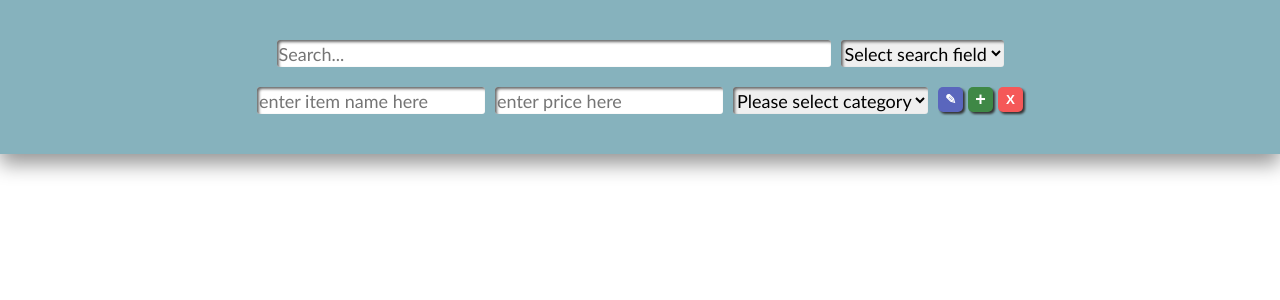
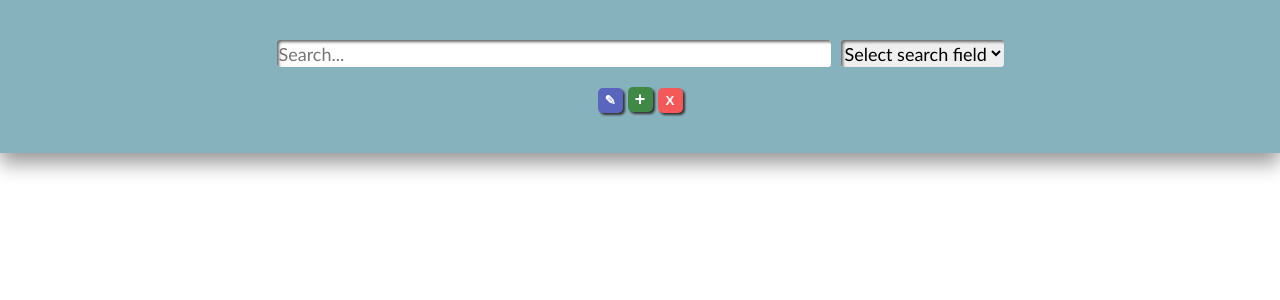
Before and after one commit to zain-711/First-vscode-project, a React (Create React App) app in the folder my-app/: page / in a window 1280 px wide. Shown: the top 300 px of the page. Built offline with nearby package versions, Linux system fonts and the light colour scheme.

Commit message:
Search bar componentand seperate css file created.

```diff
--- a/my-app/src/App.css
+++ b/my-app/src/App.css
@@ -1,33 +1,5 @@
-.NavigationBar {
+/* .EditBar {
   display: flex;
-  flex-direction: column;
-  justify-content: center;
-  align-items: center;
-  background-color: #86b2bd;
-  filter: drop-shadow(0px 10px 10px rgb(150, 150, 150));
-}
-
-.Searchbars {
-  display: flex;
-  flex-direction: row;
-  margin-bottom: 20px;
-}
-
-.search {
-  margin-right: 10px;
-  width: 550px;
-  height: 25px;
-  box-shadow: inset 2px 2px 3px rgb(105, 105, 105);
-  border: 0;
-  border-radius: 3px;
-  font-family: "Trebuchet MS";
-  font-size: large;
-}
-
-.EditBar {
-  display: flex;
-  /* width: 800px;
-  justify-content: center; */
 }
 .name {
   height: 25px;
@@ -58,6 +30,14 @@
   border-radius: 3px;
   font-family: "Trebuchet MS";
   font-size: large;
+} */
+.NavigationBar {
+  display: flex;
+  flex-direction: column;
+  justify-content: center;
+  align-items: center;
+  background-color: #86b2bd;
+  filter: drop-shadow(0px 10px 10px rgb(150, 150, 150));
 }
 
 #add {
@@ -125,13 +105,3 @@
   filter: drop-shadow(1px 1px 1px rgb(51, 51, 51));
   transform: translateY(1px);
 }
-
-#search-field-choice {
-  height: 27px;
-  width: auto;
-  box-shadow: inset 2px 2px 3px rgb(105, 105, 105);
-  border: 0;
-  border-radius: 3px;
-  font-family: "Trebuchet MS";
-  font-size: large;
-}
--- a/my-app/src/App.js
+++ b/my-app/src/App.js
@@ -1,31 +1,49 @@
+import React from "react";
 import "./App.css";
-
-
+import SearchBar from "./SearchBar";
 
 function App() {
   return (
-    <div>
     <div className="NavigationBar">
+      <SearchBar></SearchBar>
+      <br></br>
+      <div className="EditBar">
+        <button className="edit">✎</button>
+        <button id="add" className="add">
+          +
+        </button>
+
+        <button className="remove">X</button>
+      </div>
       <br></br>
       <br></br>
-        <div className="SearchBars">
-          <input className= "search" placeholder = "Search..." defaultValue=""></input>
+    </div>
+  );
+}
+export default App;
 
-          <select id="search-field-choice">
-          <option value="" disabled selected>Select search field</option>
-            <option value="itemId">ID number</option>
-            <option value="itemName">Name</option>
-            <option value="itemPrice">Price</option>
-            <option value="itemCategory">Category</option>
-          </select>
-        </div>
-        <br></br>
-        <div className="EditBar">
-          <input className="name" placeholder = "enter item name here" defaultValue= ""></input>
-          <input className="price" placeholder = "enter price here" defaultValue=""></input>
+// test test test
+
+// TO DO -
+// Seperate button as component.
+// remove second line of inout boxes and keep buttons.
+
+{
+  /* <input
+          className="name"
+          placeholder="enter item name here"
+          defaultValue=""
+        ></input>
+        <input
+          className="price"
+          placeholder="enter price here"
+          defaultValue=""
+        ></input>
 
         <select id="Categories">
-            <option value="" disabled selected>Please select category</option>
+          <option value="" disabled selected>
+            Please select category
+          </option>
           <option value="food">Food and Drink</option>
           <option value="appliance">Appliances</option>
           <option value="stationary">Stationary</option>
@@ -36,18 +54,5 @@ function App() {
           <option value="cleaning">Cleaning Products</option>
           <option value="toiletries">Toiletries</option>
           <option value="other">Other Items</option>
-        </select>
-          <button className="edit">✎</button>
-          <button id="add" className="add">+</button>
-
-          <button className="remove">X</button>
-        </div>
-        <br></br>
-        <br></br>
-      </div>
-    </div>
-  );
+        </select> */
 }
-export default App;
-
-// test test test
--- /dev/null
+++ b/my-app/src/SearchBar.css
@@ -0,0 +1,26 @@
+.Searchbars {
+  display: flex;
+  flex-direction: row;
+  margin-bottom: 20px;
+}
+
+.search {
+  margin-right: 10px;
+  width: 550px;
+  height: 25px;
+  box-shadow: inset 2px 2px 3px rgb(105, 105, 105);
+  border: 0;
+  border-radius: 3px;
+  font-family: "Trebuchet MS";
+  font-size: large;
+}
+
+#search-field-choice {
+  height: 27px;
+  width: auto;
+  box-shadow: inset 2px 2px 3px rgb(105, 105, 105);
+  border: 0;
+  border-radius: 3px;
+  font-family: "Trebuchet MS";
+  font-size: large;
+}
--- /dev/null
+++ b/my-app/src/SearchBar.js
@@ -0,0 +1,27 @@
+import "./SearchBar.css";
+
+export default function SearchBar() {
+  return (
+    <div>
+      <br></br>
+      <br></br>
+      <div className="SearchBars">
+        <input
+          className="search"
+          placeholder="Search..."
+          defaultValue=""
+        ></input>
+
+        <select id="search-field-choice">
+          <option value="" disabled selected>
+            Select search field
+          </option>
+          <option value="itemId">ID number</option>
+          <option value="itemName">Name</option>
+          <option value="itemPrice">Price</option>
+          <option value="itemCategory">Category</option>
+        </select>
+      </div>
+    </div>
+  );
+}
```
Lines whose indentation alone changed are shown as unchanged.
